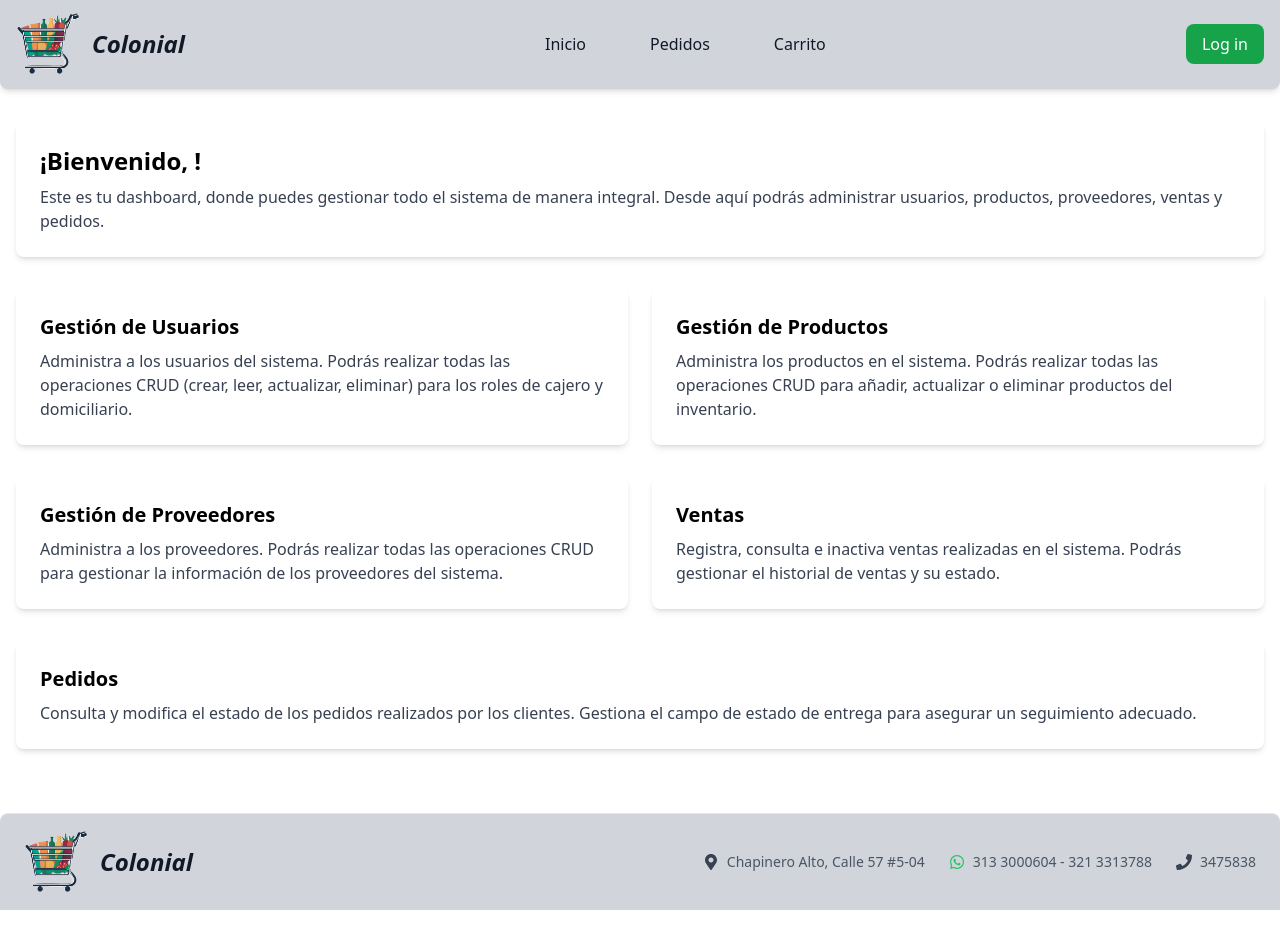
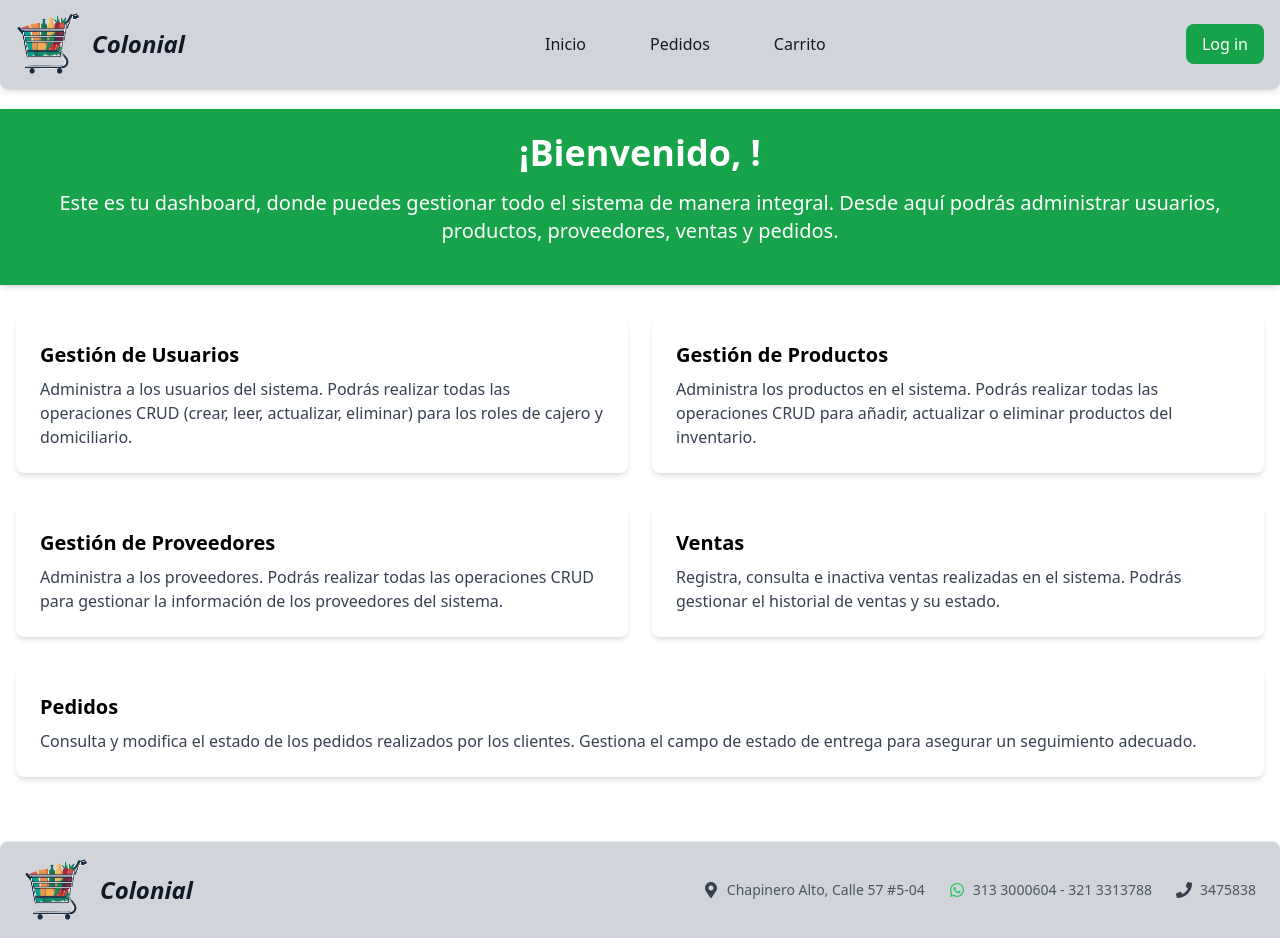
Before and after one commit to David435412/proyecto_cigarreria, a React (Create React App) app: page /admin-dash in a window 1280 px wide. Before the commit the page ends 910 px from the top, so only its background shows below. Built offline with nearby package versions, Linux system fonts and the light colour scheme; data requests are answered from the project's data file.

Commit message:
Se modificaron todos los dashboard

```diff
--- a/src/components/administrador/AdminDash.js
+++ b/src/components/administrador/AdminDash.js
@@ -55,6 +55,14 @@ const AdminDashboard = () => {
     }, []);
 
     return (
+
+        <>
+        <div className="bg-green-600 text-white p-6 shadow-md mt-5 ">
+            <h2 className="text-center mb-4 text-4xl font-bold">¡Bienvenido, {userName}!</h2>
+            <p className="text-center mb-4 text-xl">
+                Este es tu dashboard, donde puedes gestionar todo el sistema de manera integral. Desde aquí podrás administrar usuarios, productos, proveedores, ventas y pedidos.
+            </p>
+        </div>
         <div className="container mx-auto px-4 py-8">
                 {outOfStockAlerts.length > 0 && (
                     <div className="bg-red-100 text-red-800 p-4 rounded-lg mb-8">
@@ -91,12 +99,6 @@ const AdminDashboard = () => {
                     </div>
                 )}
 
-            <div className="bg-white p-6 shadow-md rounded-lg mb-8">
-                <h2 className="text-2xl font-bold mb-2">¡Bienvenido, {userName}!</h2>
-                <p className="text-gray-700">
-                    Este es tu dashboard, donde puedes gestionar todo el sistema de manera integral. Desde aquí podrás administrar usuarios, productos, proveedores, ventas y pedidos.
-                </p>
-            </div>
 
                 <div className="grid grid-cols-1 md:grid-cols-2 lg:grid-cols-2 gap-6 mb-8">
                     <div className="bg-white p-6 shadow-md rounded-lg">
@@ -136,7 +138,7 @@ const AdminDashboard = () => {
                         </p>
                     </div>
                 </div>
-        </div>
+            </div></>
     );
 };
 
--- a/src/components/cajero/CajeroDash.js
+++ b/src/components/cajero/CajeroDash.js
@@ -53,6 +53,14 @@ const CajeroDashboard = () => {
     }, []);
 
     return (
+
+        <>
+        <div className="bg-green-600 text-white p-6 shadow-md mt-5 ">
+            <h2 className="text-center mb-4 text-4xl font-bold">¡Bienvenido, {userName}!</h2>
+            <p className="text-center mb-4 text-xl">
+            Este es tu dashboard, donde puedes gestionar productos, proveedores, ventas y pedidos.
+            </p>
+        </div>
         <div className="container mx-auto px-4 py-8">
                 {outOfStockAlerts.length > 0 && (
                     <div className="bg-red-100 text-red-800 p-4 rounded-lg mb-8">
@@ -89,12 +97,6 @@ const CajeroDashboard = () => {
                     </div>
                 )}
 
-            <div className="bg-white p-6 shadow-md rounded-lg mb-8">
-                <h2 className="text-2xl font-bold mb-2">¡Bienvenido, {userName}!</h2>
-                <p className="text-gray-700">
-                    Este es tu dashboard, donde puedes gestionar productos, proveedores, ventas y pedidos.
-                </p>
-            </div>
 
                 <div className="grid grid-cols-1 md:grid-cols-2 lg:grid-cols-2 gap-6 mb-8">
                     {/* Gestión de Productos */}
@@ -131,7 +133,7 @@ const CajeroDashboard = () => {
                         </p>
                     </div>
                 </div>
-        </div>
+            </div></>
     );
 };
 
--- a/src/components/domiciliario/DomiciliarioDash.js
+++ b/src/components/domiciliario/DomiciliarioDash.js
@@ -12,14 +12,15 @@ const DomiciliarioDashboard = () => {
     }, []);
 
     return (
-        <div class="container mx-auto px-4 py-8">
-            <div class="bg-white p-6 shadow-md rounded-lg mb-8">
-                <h2 class="text-2xl font-bold mb-2">¡Bienvenido, {userName}!</h2>
-                <p class="text-gray-700">
+
+        <>
+        <div className="bg-green-600 text-white p-6 shadow-md mt-5 ">
+            <h2 className="text-center mb-4 text-4xl font-bold">¡Bienvenido, {userName}!</h2>
+            <p className="text-center mb-4 text-xl">
             Este es tu dashboard, donde puedes gestionar todo el sistema de manera integral. Desde aquí podrás administrar pedidos.
             </p>
         </div>
-
+        <div class="container mx-auto px-4 py-8">
 
                 <div class="grid grid-cols-1 gap-6 mb-8">
                     <div class="bg-white p-6 shadow-md rounded-lg">
@@ -29,7 +30,7 @@ const DomiciliarioDashboard = () => {
                         </p>
                     </div>
                 </div>
-        </div>
+            </div></>
     );
 };
 
```
Lines whose indentation alone changed are shown as unchanged.
